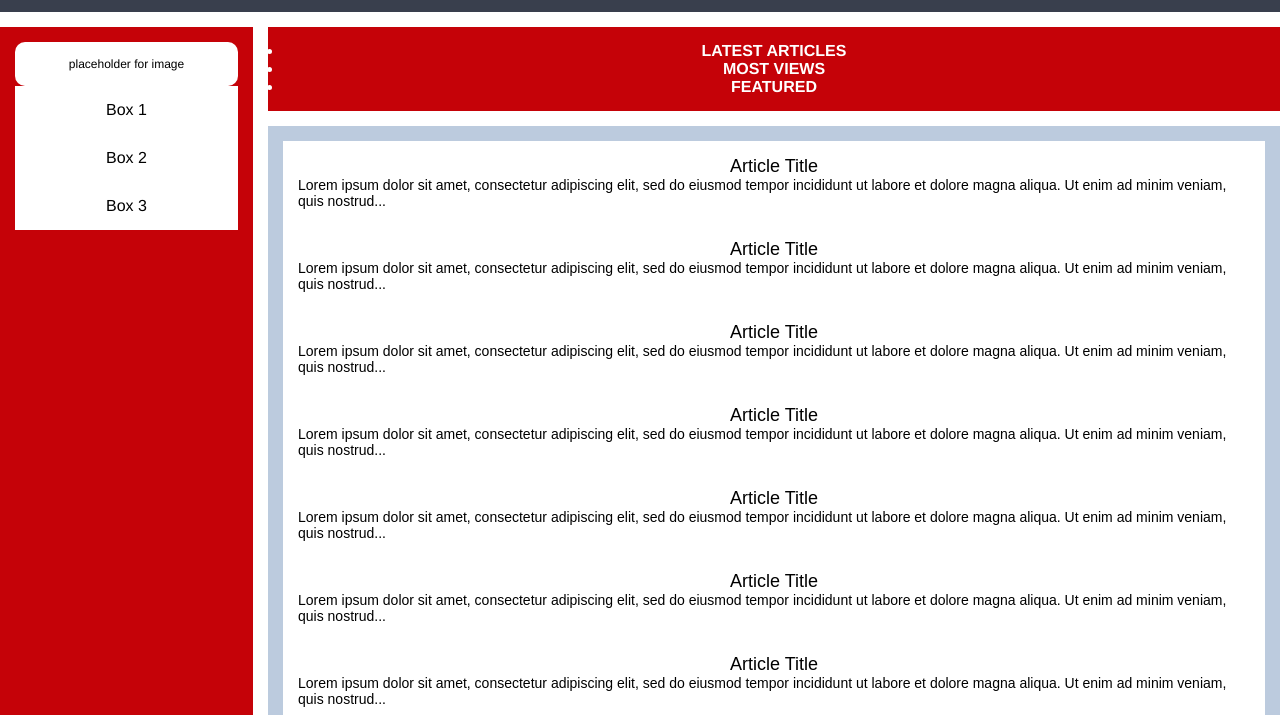
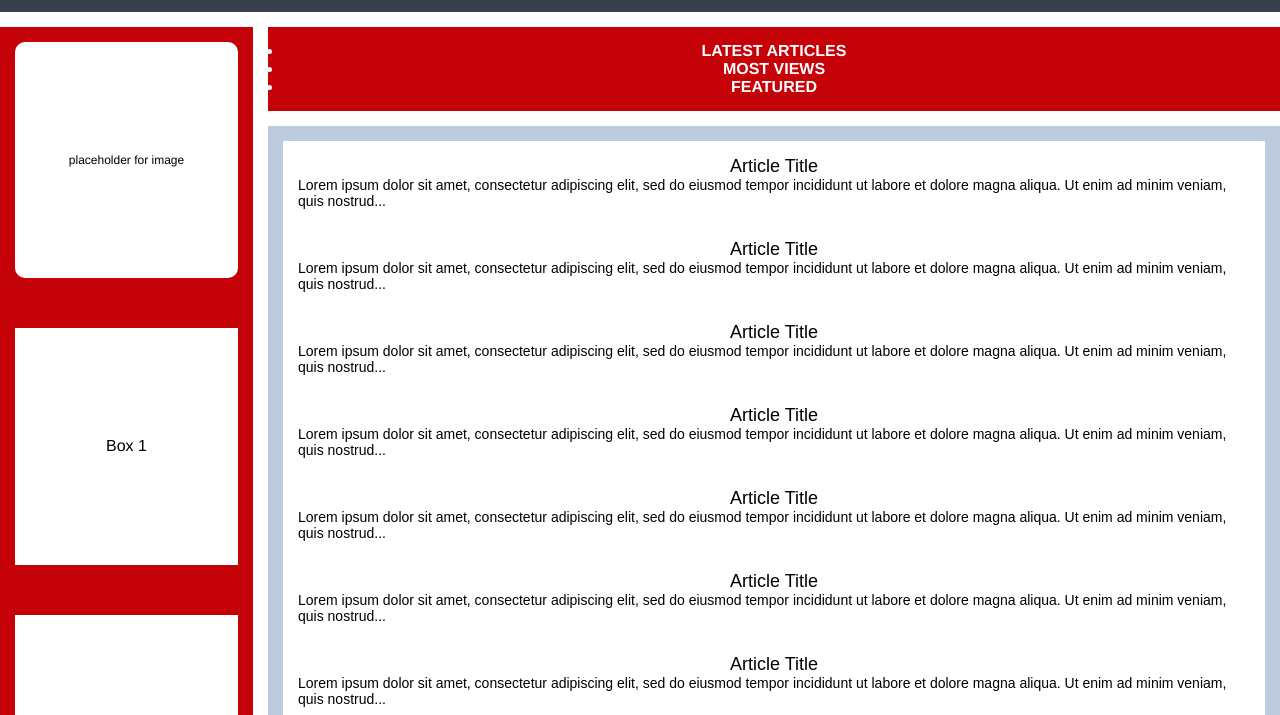
Before and after one commit to mustafa-bhatti/Advance-Top, a plain HTML site: page advance-html-css/holy-grail/advanced/index.html in a window 1280 px wide. Shown: the part 85-800 px from the top of the page. Drawn offline with Linux system fonts and the light colour scheme.

Commit message:
complete the sidebar positioning

```diff
--- a/advance-html-css/holy-grail/advanced/style.css
+++ b/advance-html-css/holy-grail/advanced/style.css
@@ -37,7 +37,6 @@
 }
 .menu ul {
     display: grid;
-    grid-template-rows: 1;
     grid-template-columns: repeat(4,1fr);
     list-style: none;
 }
@@ -47,16 +46,23 @@
 }
 
 .sidebar {
+  display: grid;
+  grid-template-rows: repeat(4,1fr);
+  gap: 50px;
   background-color: #C50208;
   grid-row: 2 / 4;
 }
-
+.side-content,.photo{
+    display: grid;
+    align-items: center;
+}
 .sidebar .photo {
   background-color: white;
   color: black;
   font-size: 12px;
   font-weight: normal;
   border-radius: 10px;
+
 }
 
 
@@ -65,6 +71,7 @@
   color: black;
   font-size: 16px;
   font-weight: normal;
+
 }
 
 .nav {
```
